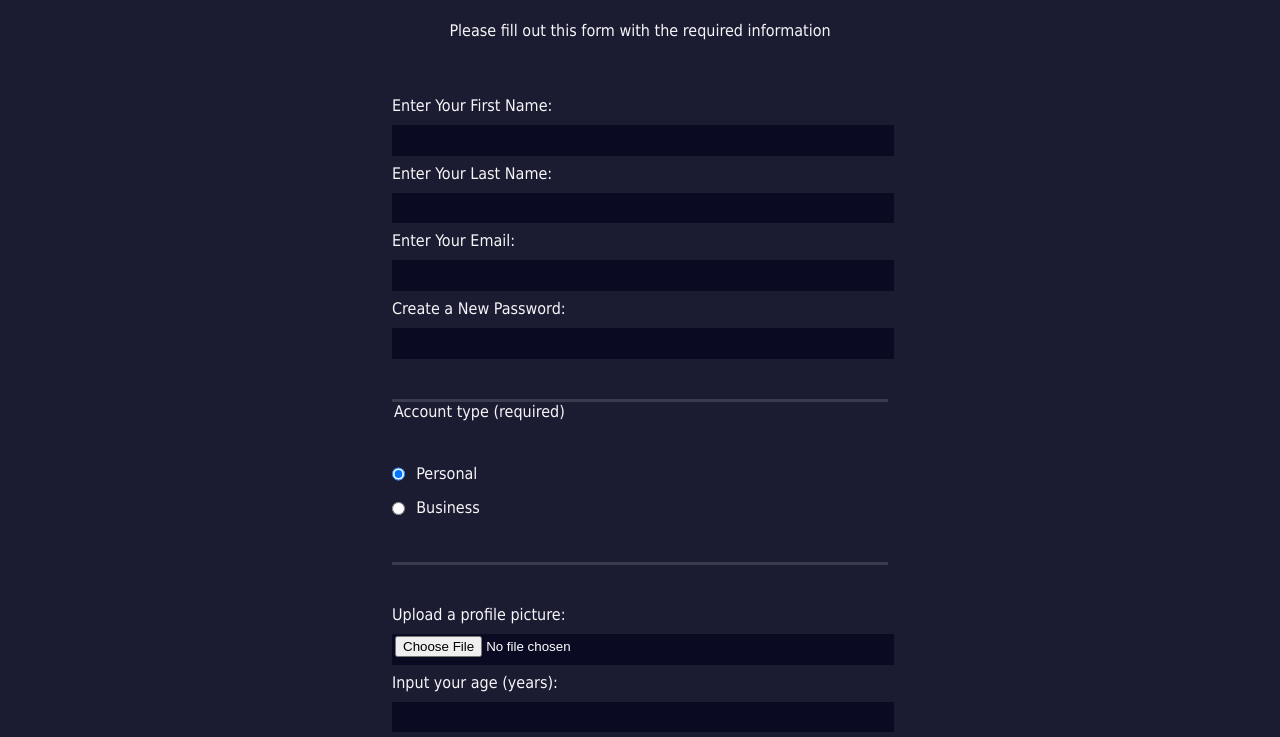
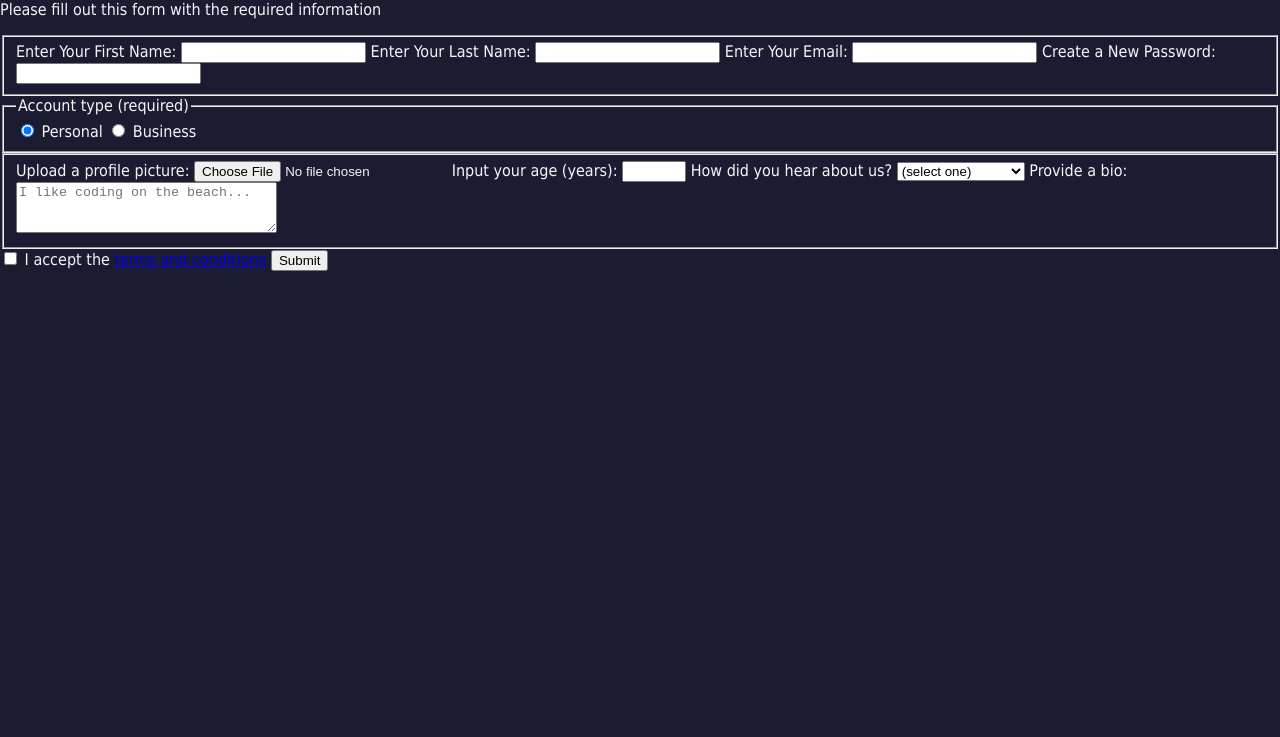
Before and after one commit to mjes24/Registration-Form, a plain HTML site: page index.html in a window 1280 px wide. Shown: the part 81-818 px from the top of the page. Drawn offline with Linux system fonts and the light colour scheme.

Commit message:
base-styles.css

```diff
--- a/styles.css
+++ b/styles.css
@@ -7,66 +7,3 @@ body {
   font-family: Tahoma;
   font-size: 16px;
 }
-
-h1, p {
-  margin: 1em auto;
-  text-align: center;
-}
-
-form {
-  width: 60vw;
-  max-width: 500px;
-  min-width: 300px;
-  margin: 0 auto;
-  padding-bottom: 2em;
-}
-
-fieldset {
-  border: none;
-  padding: 2rem 0;
-  border-bottom: 3px solid #3b3b4f;
-}
-
-fieldset:last-of-type {
-  border-bottom: none;
-}
-
-label {
-  display: block;
-  margin: 0.5rem 0;
-}
-
-input,
-textarea,
-select {
-  margin: 10px 0 0 0;
-  width: 100%;
-  min-height: 2em;
-}
-
-input, textarea {
-  background-color: #0a0a23;
-  border: 1px solid #0a0a23;
-  color: #ffffff;
-}
-
-.inline {
-  width: unset;
-  margin: 0 0.5em 0 0;
-  vertical-align: middle;
-}
-
-input[type="submit"] {
-  display: block;
-  width: 60%;
-  margin: 1em auto;
-  height: 2em;
-  font-size: 1.1rem;
-  background-color: #3b3b4f;
-  border-color: white;
-  min-width: 300px;
-}
-
-input[type="file"] {
-  padding: 1px 2px;
-}
```
